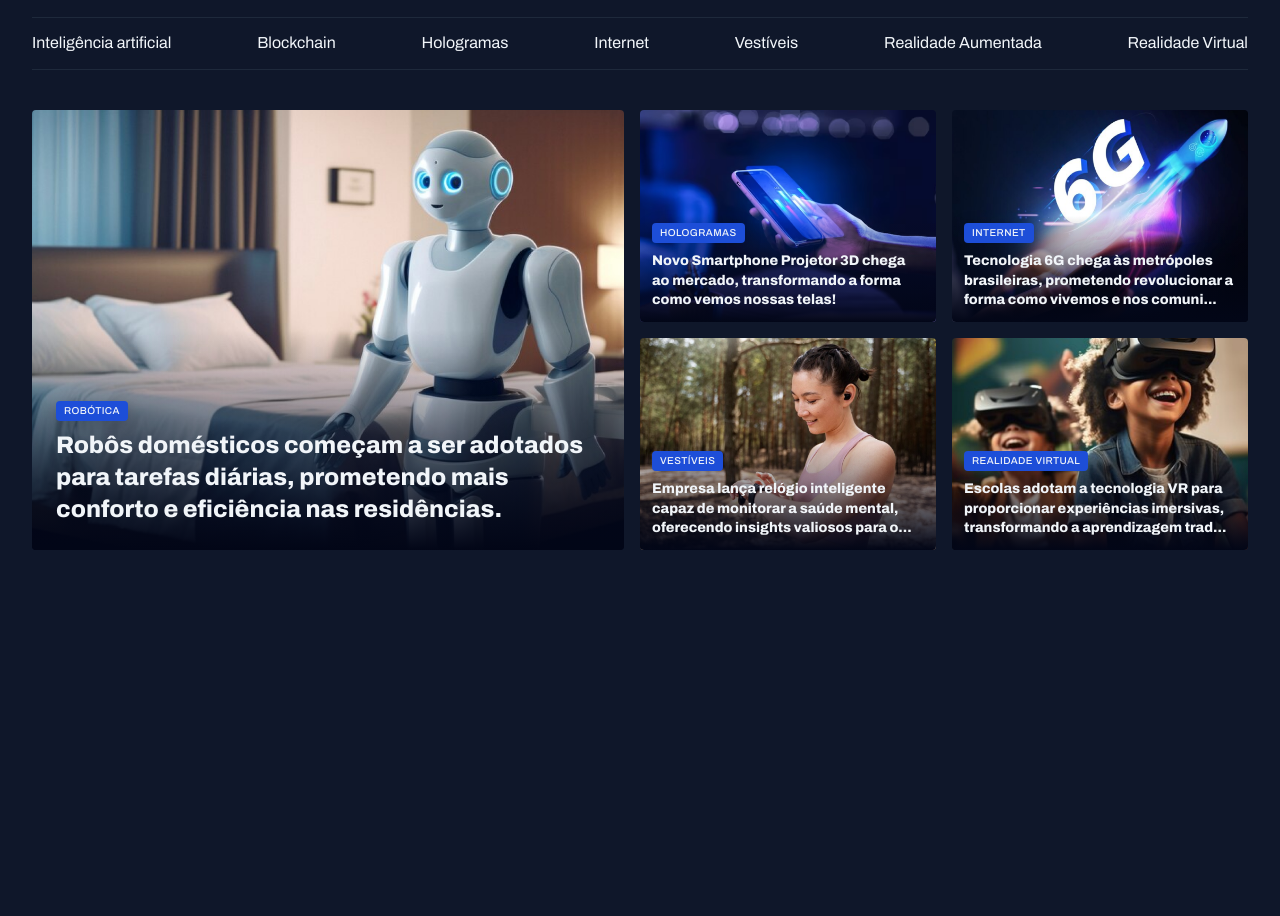
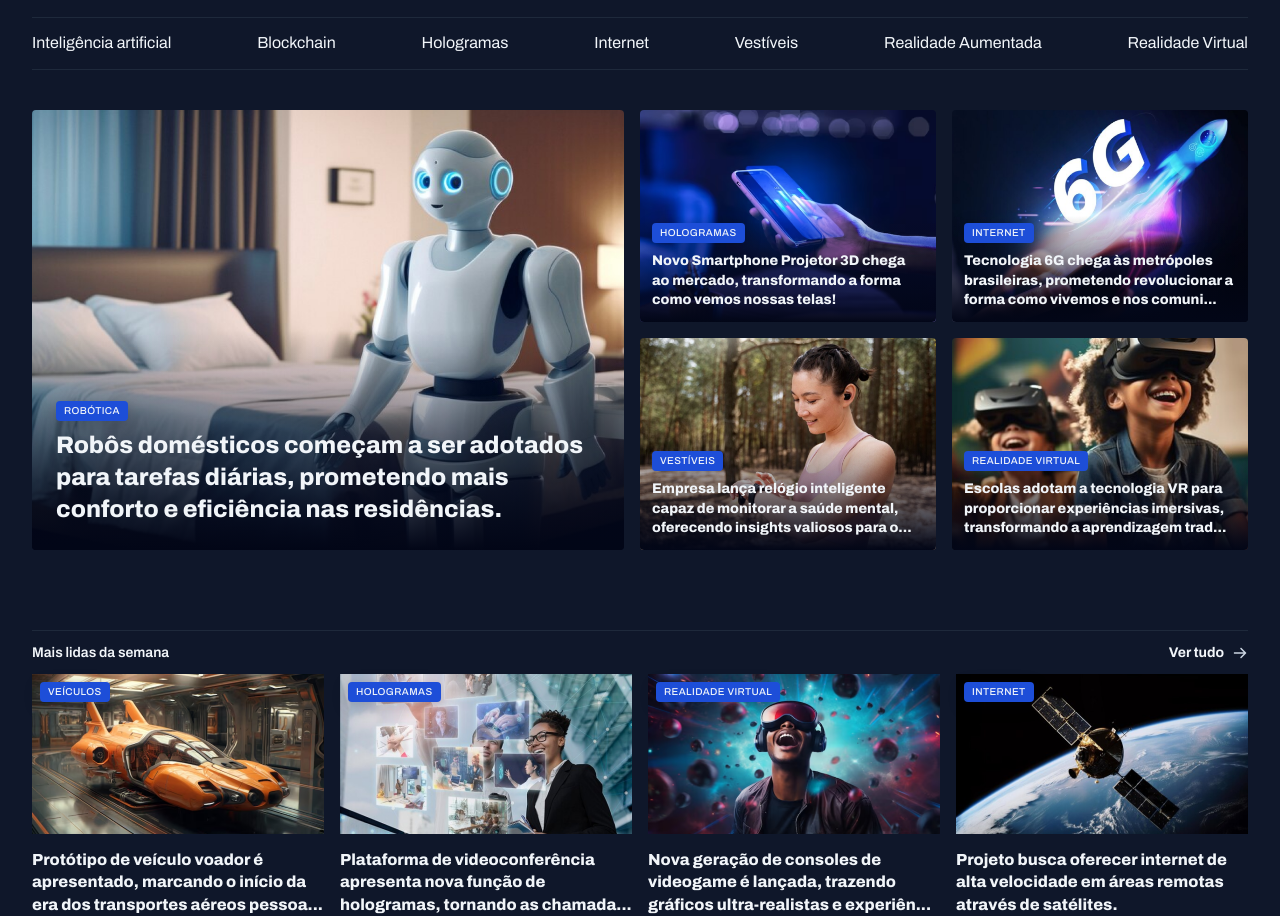
Before and after one commit to mattheusfillipe/portal-de-noticias, a plain HTML site: page index.html in a window 1280 px wide. Shown: the part 45-961 px from the top of the page. Before the commit the page ends 800 px from the top, so only its background shows below. Drawn offline with Linux system fonts and the light colour scheme.

Commit message:
estilos mais lidas

```diff
--- a/index.html
+++ b/index.html
@@ -101,6 +101,42 @@
                 </figure>
             </div>
         </section>
+
+        <section id="weekly">
+            <header class="grid grid-flow-col">
+                <h3>Mais lidas da semana</h3>
+                <a href="#" class="grid grid-flow-col">
+                    <strong>Ver tudo</strong>
+                    <span></span>
+                </a>
+            </header>
+
+            <div class="grid gap-16">
+                <figure>
+                    <span class="content-tag">Veículos</span>
+                    <img src="./assets/images/Image 06.png" alt="">
+                    <p>Protótipo de veículo voador é apresentado, marcando o início da era dos transportes aéreos pessoa...</p>
+                </figure>
+
+                <figure>
+                    <span class="content-tag">Hologramas</span>
+                    <img src="./assets/images/Image 07.png" alt="">
+                    <p>Plataforma de videoconferência apresenta nova função de hologramas, tornando as chamada...</p>
+                </figure>
+
+                <figure>
+                    <span class="content-tag">Realidade virtual</span>
+                    <img src="./assets/images/Image 08.png" alt="">
+                    <p>Nova geração de consoles de videogame é lançada, trazendo gráficos ultra-realistas e experiên...</p>
+                </figure>
+
+                <figure>
+                    <span class="content-tag">Internet</span>
+                    <img src="./assets/images/Image 09.png" alt="">
+                    <p>Projeto busca oferecer internet de alta velocidade em áreas remotas através de satélites.</p>
+                </figure>
+            </div>
+        </section>
     </main>
 </body>
 
--- a/styles/global.css
+++ b/styles/global.css
@@ -52,6 +52,7 @@ img {
 
 main {
     margin-top: 40px;
+    gap: 80px;
 }
 
 .content-tag {
--- a/styles/sections.css
+++ b/styles/sections.css
@@ -1,3 +1,28 @@
+section header {
+    border-top: 1px solid var(--stroke-color);
+    padding-block: 12px;
+    font: var(--text-span);
+
+    a {
+        justify-self: end;
+        align-items: center;
+        gap: 8px;
+
+        span {
+            background-image: url(../assets/icons/ArrowRight-.svg);
+            background-position: center;
+            background-repeat: no-repeat;
+            align-self: center;
+            width: 16px;
+            height: 16px;
+        }
+
+        &:hover span {
+            background-image: url(../assets/icons/ArrowRightHover.svg);
+        }
+    }
+}
+
 #featured {
     img {
         height: 100%;
@@ -34,3 +59,29 @@
 
     }
 }
+
+#weekly {
+
+    &>div {
+        grid-template-columns: repeat(4, 292px);
+    }
+
+    img {
+        height: 160px;
+    }
+
+    figure {
+        position: relative;
+
+        .content-tag {
+            position: absolute;
+            top: 8px;
+            left: 8px;
+        }
+
+        p {
+            margin-top: 8px;
+            font-weight: 800;
+        }
+    }
+}
```
